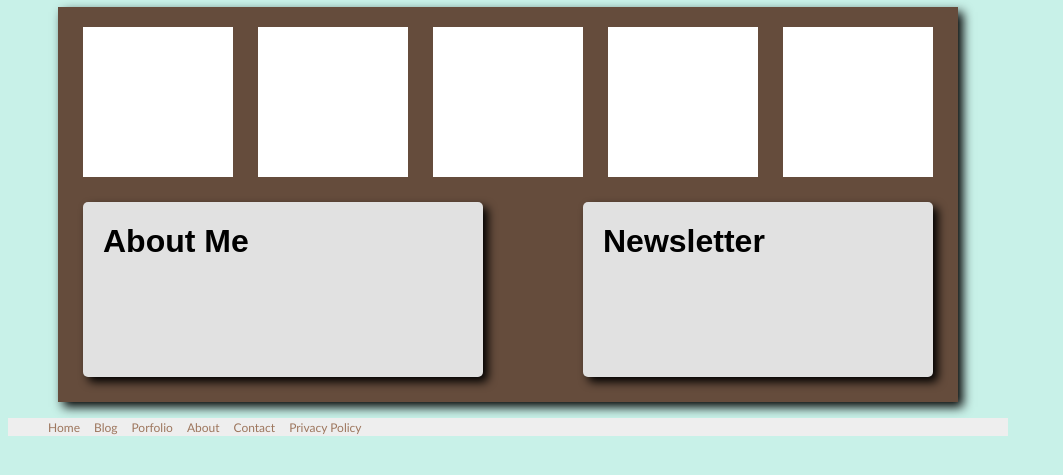
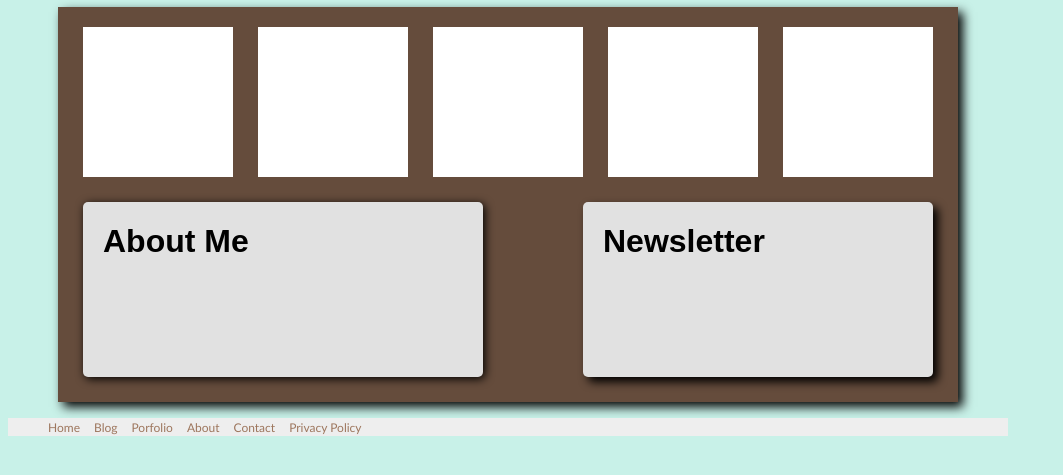
Before and after one commit to zahschag/zgmakeupart, a PHP site: page / in a window 1280 px wide. Shown: the part 201-676 px from the top of the page, without its empty margins (0-1063 px from the left). Run offline with PHP 8.4, Linux system fonts and the light colour scheme.

Commit message:
changes made to the index css

```diff
--- a/css/index.css
+++ b/css/index.css
@@ -29,9 +29,9 @@
 	-webkit-border-radius:5px;
 	-moz-border-radius:5px;
 	border-radius: 5px;
-	-webkit-box-shadow:5px 5px 10px black;
-	-moz-box-shadow:5px 5px 10px black;
-	box-shadow: 5px 5px 10px black;
+	-webkit-box-shadow:2px 2px 2px black;
+	-moz-box-shadow:2px 2px 10px black;
+	box-shadow: 2px 2px 10px black;
 	clear:none;
 }
 #about h1{
```
